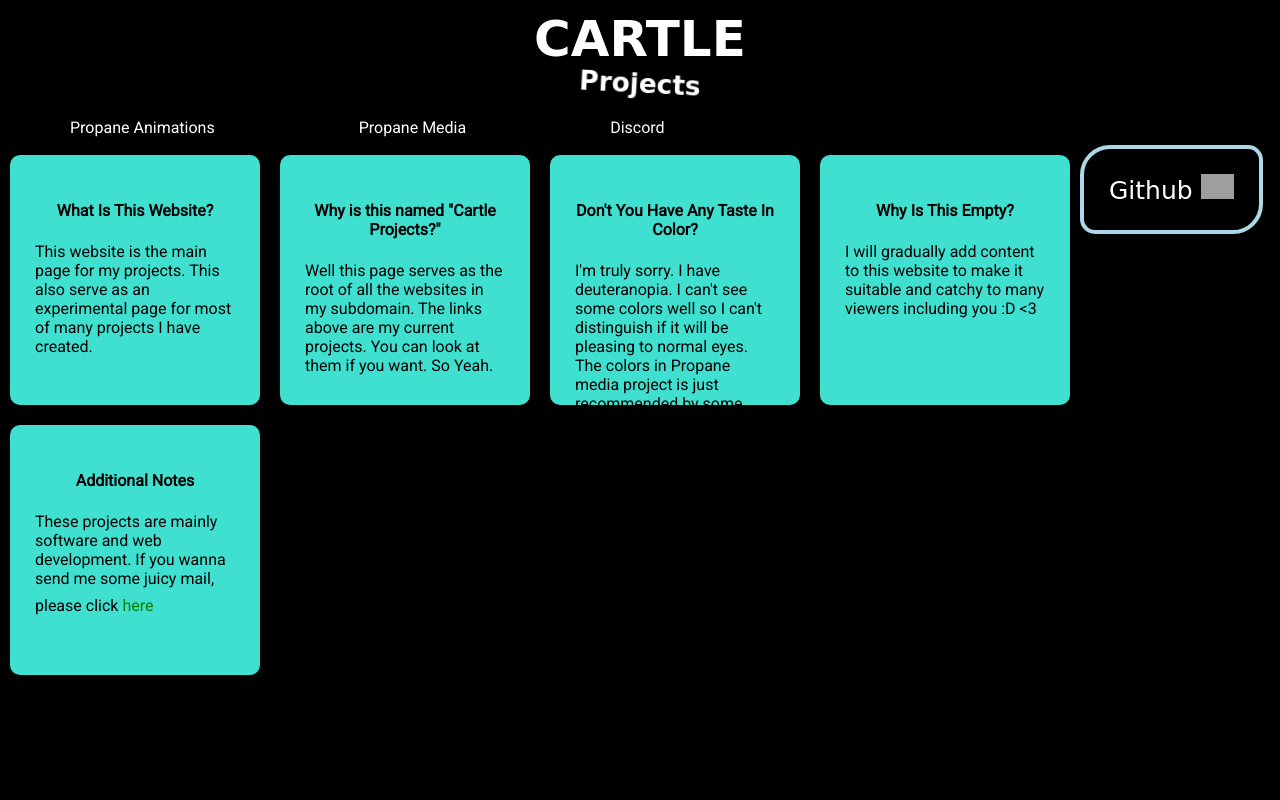
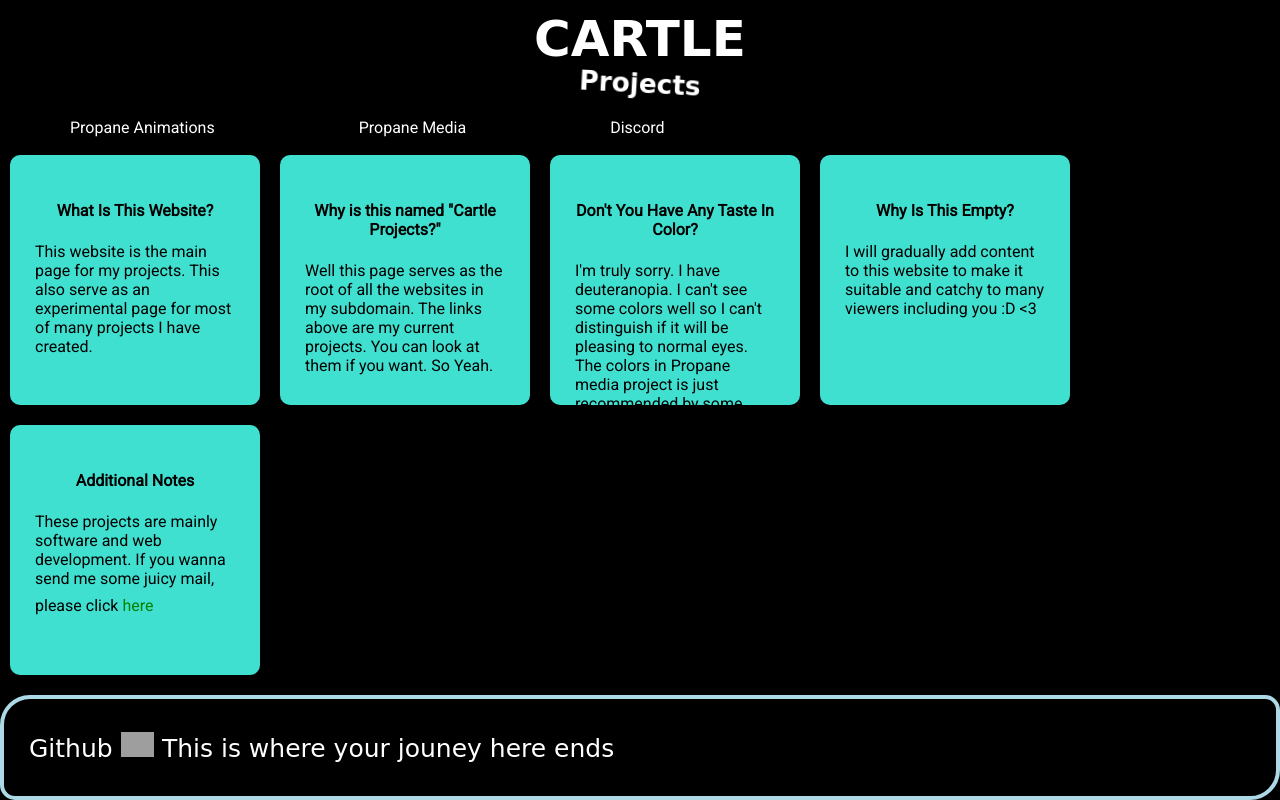
Before and after one commit to dhdomalaon/subwebproj, a plain HTML site: page index.html in a window 1280 px wide. Shown: the top 800 px of the page. Drawn offline with nearby package versions, Linux system fonts and the light colour scheme; grey boxes are pictures that could not be loaded; a web font is replaced by a local one.

Commit message:
Update 1.4

```diff
--- a/assets/stylesheet.css
+++ b/assets/stylesheet.css
@@ -93,7 +93,7 @@ li {
     overflow: hidden;
     display: inline-block;
     margin: 0px;
-    position: relative;
+    position: absolute;
     padding: 25px;
     bottom: 0px;
     left: 0px;
--- a/index.html
+++ b/index.html
@@ -43,7 +43,8 @@
         <p>These projects are mainly software and web development. If you wanna send me some juicy mail, please click <a class="mail" href="mailto:dhd0101@tuta.io">here</a></p>
     </div>
     <div class="bottom">
-        Github <img src="https://github.com/fluidicon.png" height="25px">
+        <a href="https://github.com">Github <img src="https://github.com/fluidicon.png" height="25px"></a>
+        This is where your jouney here ends
     </div>
 </body>
 </html>
```
